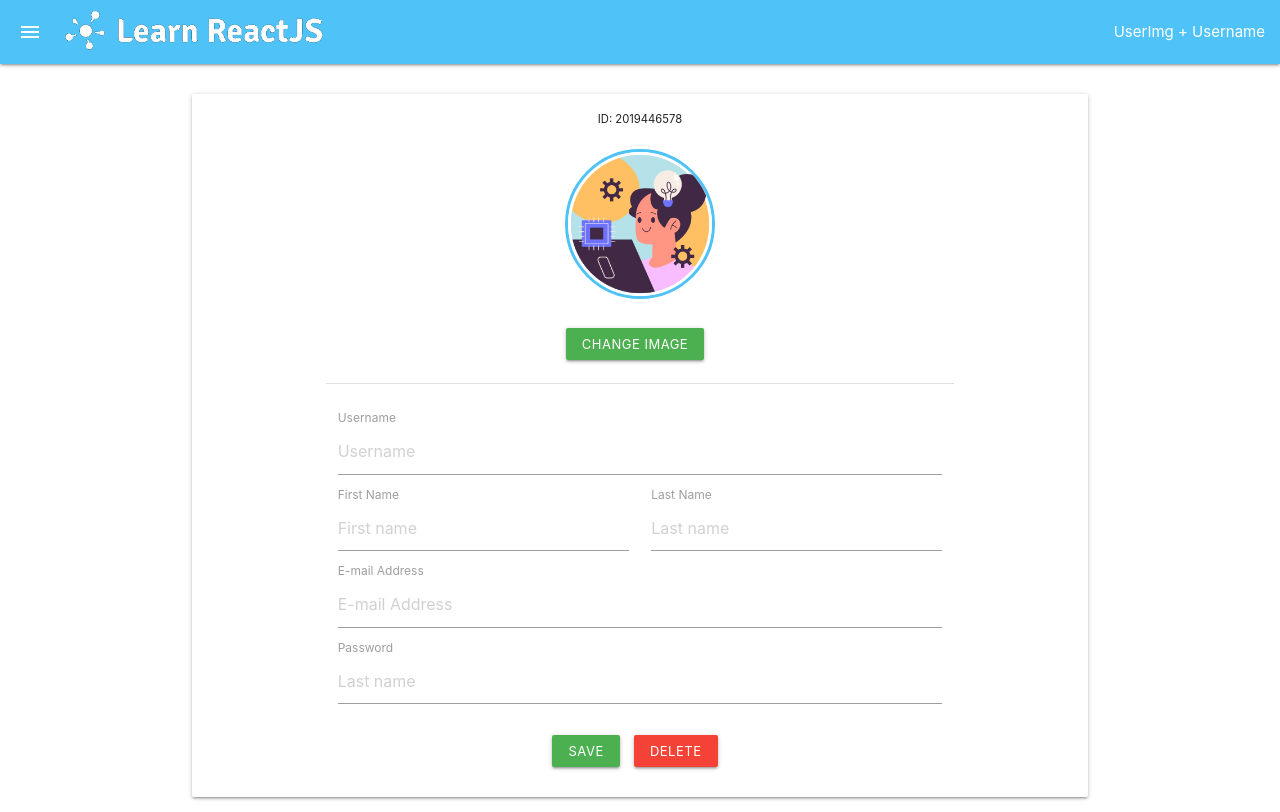
After one commit to JCLabanero/E-Learning-Web-App, a Django app: page /a/profile/ in a window 1280 px wide. The commit adds this page. Run offline with Django 4.2, Linux system fonts and the light colour scheme.

Commit message:
11-30-23

```diff
--- a/Learn_ReactJS/main/static/main/css/login.css
+++ b/Learn_ReactJS/main/static/main/css/login.css
@@ -87,9 +87,9 @@ text-decoration: none;
 color: #EF3B3A;
 }
 body {
-background-image: url(../assets/bulsu.jpg);
+background-image: url(../assets/bg.jpg);
 background-repeat: no-repeat;
-background-size: 110%;
+/* background-size: 110%; */
 font-family: "Roboto", sans-serif;
 -webkit-font-smoothing: antialiased;
 -moz-osx-font-smoothing: grayscale;
@@ -102,6 +102,6 @@ left: 0;
 width: 100%;
 height: 100%;
 background: inherit;
-filter: blur(10px); /* Adjust the blur value as needed */
+/* filter: blur(10px); */
 z-index: -1;
 }
--- a/Learn_ReactJS/main/templates/main/header.html
+++ b/Learn_ReactJS/main/templates/main/header.html
@@ -39,6 +39,7 @@
                 <li><a href="{% url 'main:lesson' %}">Lessons</a></li>
                 <li><a href="{% url 'main:assessments' %}">Quizzes & Exams</a></li>
                 <li><a href="{% url 'main:achievements' %}">Achievements</a></li>
+                <li><a href="{% url 'main:profile' %}">My Profile</a></li>
                 <li><a href="{% url 'main:reports' %}">Reports</a></li>
                 <li><a href="{% url 'main:logs' %}">Activity Logs</a></li>
             </div>
--- /dev/null
+++ b/Learn_ReactJS/main/templates/main/myprofile.html
@@ -0,0 +1,101 @@
+{% include "main/header.html" %}
+<!DOCTYPE html>
+<html lang="en">
+<head>
+    <meta charset="UTF-8">
+    <meta name="viewport" content="width=device-width, initial-scale=1.0">
+    <script src="https://code.jquery.com/jquery-3.3.1.min.js"></script>
+    <title>Document</title>
+
+    {% load static %}
+    <link href="https://fonts.googleapis.com/icon?family=Material+Icons" rel="stylesheet" />
+    <link rel="stylesheet" href="{% static 'main/css/materialize.css' %}" />
+    <style>
+        .btn-small{
+            margin-right: 10px;
+        }
+        .collapsible-body, .collapsible-header{
+            padding:5px;
+        }
+        .collapsible-body{
+            padding-left: 20px;
+        }
+        .card{
+            padding: 10px 0px;
+        }
+        #profilepic{
+            border: 3px solid #4fc3f7;
+        }
+    </style>
+</head>
+<body>
+    <main>
+        <div class="container">
+            <form action="">
+                <div class="card">
+                    <div class="center">
+                        <sub>ID: 2019446578</sub><br><br>
+                        <img src="{% static 'main/assets/default-user-image.png'%}" alt="" height="150" width="150" class="circle modal-trigger" id="profilepic" href="#profilepicModal"><br><br>
+                        <button class="btn-small green waves-effect waves-light" type="button">Change Image</button>
+                    </div><br>
+                    <div class="container row">
+                        <div class="divider"></div><br>
+                        <div class="col s12">
+                            <label for="fname">Username</label>
+                            <input type="text" class="validate" name="username" placeholder="Username">
+                        </div>
+                        <div class="col s6">
+                            <label for="fname">First Name</label>
+                            <input type="text" class="validate" name="fname" placeholder="First name">
+                        </div>
+                        <div class="col s6">
+                            <label for="fname">Last Name</label>
+                            <input type="text" class="validate" name="lname" placeholder="Last name">
+                        </div>
+                        <div class="col s12">
+                            <label for="fname">E-mail Address</label>
+                            <input type="email" class="validate" name="email" placeholder="E-mail Address">
+                        </div>
+                        <div class="col s12">
+                            <label for="fname">Password</label>
+                            <input type="password" class="s" name="fname" placeholder="Last name">
+                        </div>
+                        <div class="col s12 center">
+                            <br>
+                            <button class="btn-small green waves-effect waves-light" type="submit">Save</button>
+                            <button class="btn-small red waves-effect waves-light" type="button">Delete</button>
+                        </div>
+                    </div>
+                </div>
+            </form>
+        </div>
+        <div class="modal" id="profilepicModal">
+            <div class="container modal-content center">
+                <img src="" alt="" height="500" width="500" id="viewProfile">
+            </div>
+            <div class="divider"></div><br>
+            <div class="container row center-align">
+                <button class="btn-small red waves-effect waves-light center" id="closeModal">Close</button>
+            </div>
+        </div>
+    </main>
+    <script>
+        M.AutoInit();
+        $(document).ready(function() {
+            $('.collapsible-header .actionBtn').click(function(event) {
+            event.stopPropagation();
+            });
+            $('.collapsible').collapsible();
+        });
+        $('.modal-trigger').on('click', function(){
+            image = $(this).attr('src');
+            $('#viewProfile').attr('src', image);
+        })
+        $('#closeModal').on('click', function(){
+            var elems = document.querySelector('.modal');
+            var instances = M.Modal.getInstance(elems);
+            instances.close();
+        })
+    </script>
+</body>
+</html>
--- a/Learn_ReactJS/main/urls.py
+++ b/Learn_ReactJS/main/urls.py
@@ -22,6 +22,8 @@ urlpatterns = [
     path('a/viewLesson/',views.aOpenLesson, name="viewLesson"),
     path('a/lesson/lessonEditor/',views.aLessonEditor, name="edit-lesson"),
 
+    path('a/profile/',views.profile, name="profile"),
+
 
 
 
--- a/Learn_ReactJS/main/views.py
+++ b/Learn_ReactJS/main/views.py
@@ -127,3 +127,6 @@ def aOpenLesson(request):
 
 def aLessonEditor(request):
     return render(request, 'main/admin/lessonEditor.html', {'logs': Student.objects.all()})
+
+def profile(request):
+    return render(request, 'main/myprofile.html', {'logs': Student.objects.all()})
```
Also changed, not shown: Learn_ReactJS/main/templates/main/admin/activitylogs.html (added, +82 -0 lines), Learn_ReactJS/main/static/main/assets/bg.jpg (added), Learn_ReactJS/main/static/main/assets/default-user-image.png (added).
